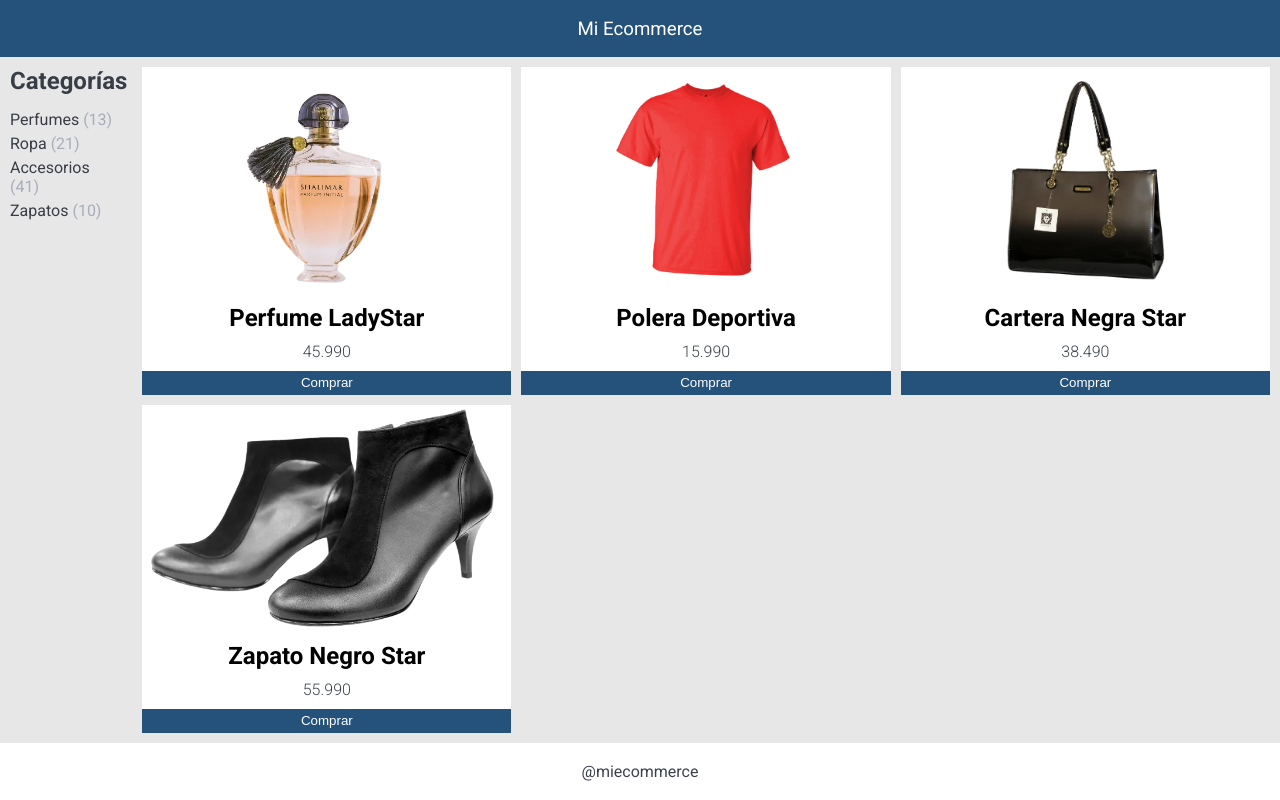
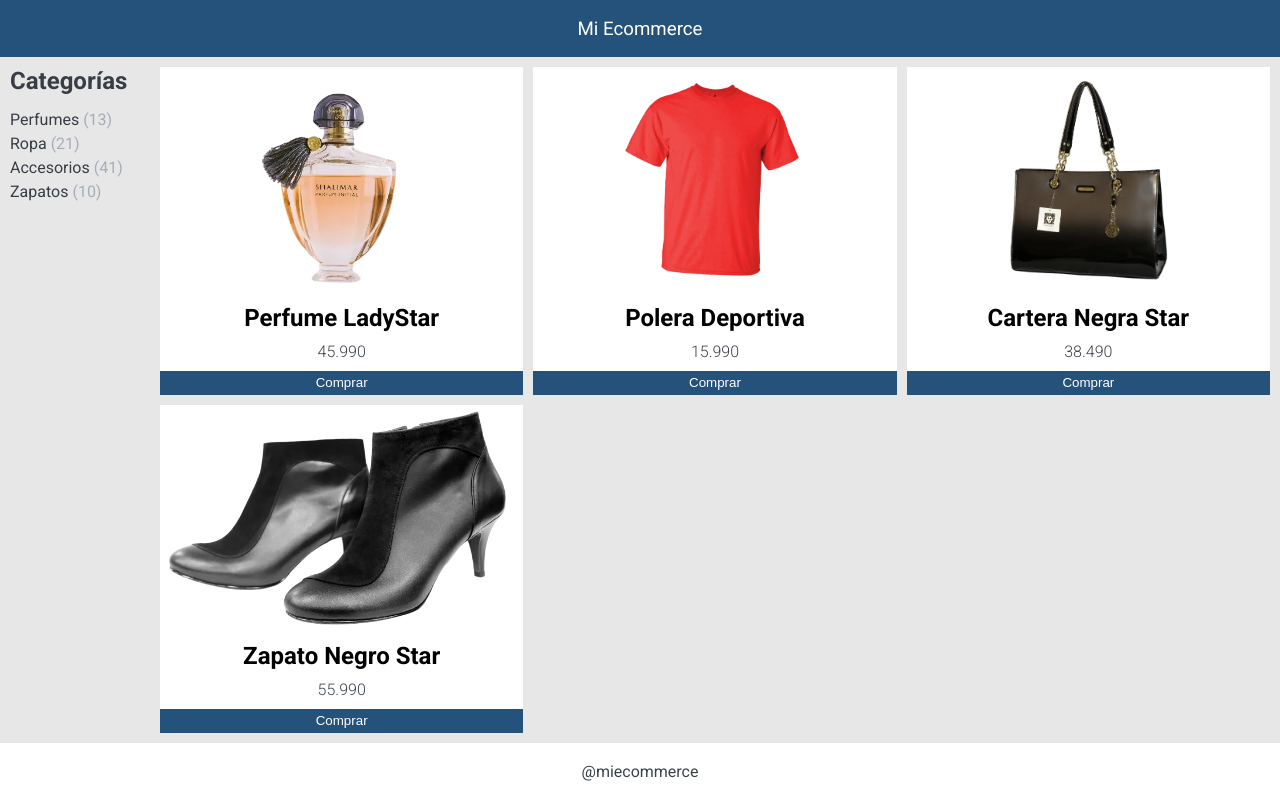
Before and after one commit to joscarmona/desafio-layout-e-commerce, a plain HTML site: page index.html in a window 1280 px wide. Drawn offline with Linux system fonts and the light colour scheme.

Commit message:
ajuste en el tamaño de las columnas

```diff
--- a/assets/css/style.css
+++ b/assets/css/style.css
@@ -202,6 +202,6 @@ footer h4{
     'menu-lateral productos'
     'pie-pagina pie-pagina';
     /* se define los tamaños que ocupa cada área en el diseño general */
-    grid-template-columns: 1fr 8fr;
+    grid-template-columns: 1fr 7fr;
     grid-template-rows: 1fr 12fr 1fr;
 }
```
